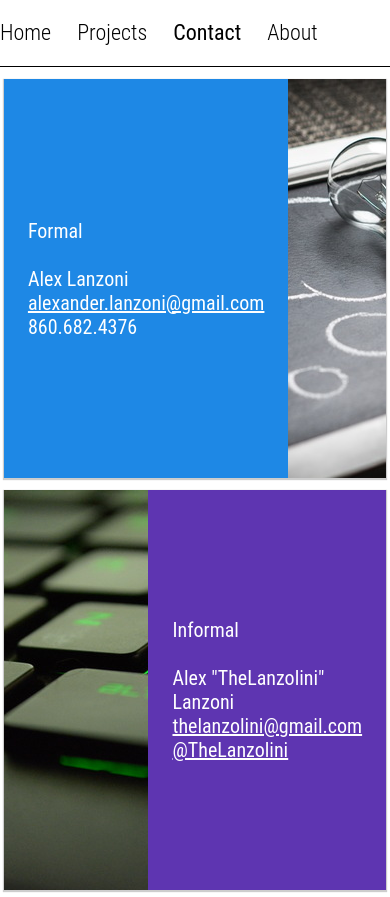
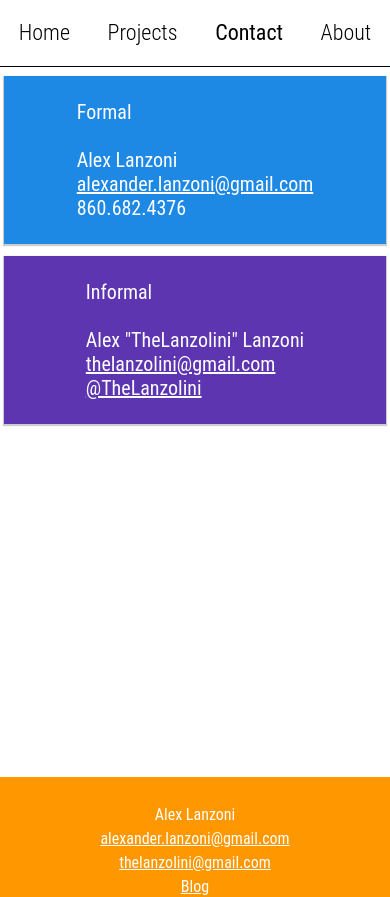
Before and after one commit to TheLanzolini/portfolio, a React app: page /contact in a window 390 px wide. Shown: the top 897 px of the page. Built offline with nearby package versions, Linux system fonts and the light colour scheme; the HTML template or start-up script is replaced by a standard one.

Commit message:
more mobile optimizations

```diff
--- a/src/App.js
+++ b/src/App.js
@@ -13,6 +13,7 @@ const AppContainer = styled.div`
   margin: auto;
   @media screen and (max-width: 500px) {
     width: 100%;
+    padding-top: 64px;
   }
 `
 
--- a/src/common/Header/index.js
+++ b/src/common/Header/index.js
@@ -9,6 +9,19 @@ const HeaderContainer = styled.header`
   line-height: 3;
   border-bottom: 1px solid black;
   margin-bottom: 12px;
+  @media screen and (max-width: 500px) {
+    display: flex;
+    justify-content: space-around;
+    align-items: center;
+    position: fixed;
+    width: 100%;
+    z-index: 10;
+    background-color: white;
+    top: 0;
+    a {
+      padding: 0;
+    }
+  }
 `
 
 const links = [
--- a/src/pages/Contact/index.js
+++ b/src/pages/Contact/index.js
@@ -7,6 +7,9 @@ import informal from 'images/informal.jpeg'
 
 const OverflowPanel = Panel.extend`
   overflow: hidden;
+  @media screen and (max-width: 500px) {
+    display: none;
+  }
 `
 
 export default () => (
--- a/src/pages/Projects/ProjectList.js
+++ b/src/pages/Projects/ProjectList.js
@@ -35,25 +35,28 @@ const TextPanel = (project) => (
   </StyledPanel>
 )
 
-// const ProjectSection = WideSection.extend`
-//   @media screen and (max-width: 500px) {
-//     flex-
-//   }
-// `
+const ProjectSection = WideSection.extend.attrs({
+  reverse: props => props.reverse,
+})`
+  flex-direction: row${props => props.reverse};
+  @media screen and (max-width: 500px) {
+    flex-direction: column;
+  }
+`
 
 const ProjectList = ({ projects }) => (
   <div>
     {
       projects.map((project, index) => (
-        <WideSection key={index}>
-          { index % 2 === 1 && <TextPanel {...project} /> }
+        <ProjectSection reverse={index % 2 === 0 ? '-reverse' : ''} key={index}>
+          <TextPanel {...project} />
           <ImagePanel>
             <a target="_blank" href={project.link}>
               <img src={`/${project.image}`} />
             </a>
           </ImagePanel>
-          { index % 2 === 0 && <TextPanel {...project} /> }
-        </WideSection>
+          {/* index % 2 === 0 && <TextPanel {...project} /> */}
+        </ProjectSection>
       ))
     }
   </div>
```
Also changed, not shown: 1 other file (tests, documents, lock files or other folders).
